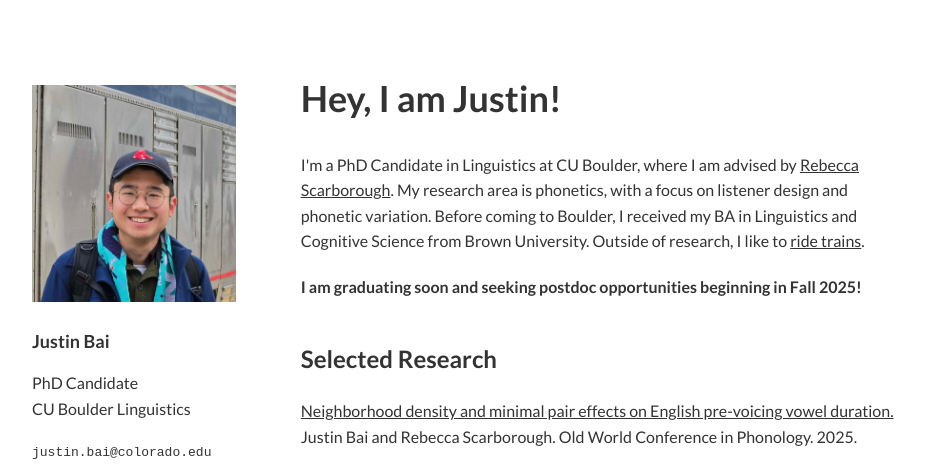
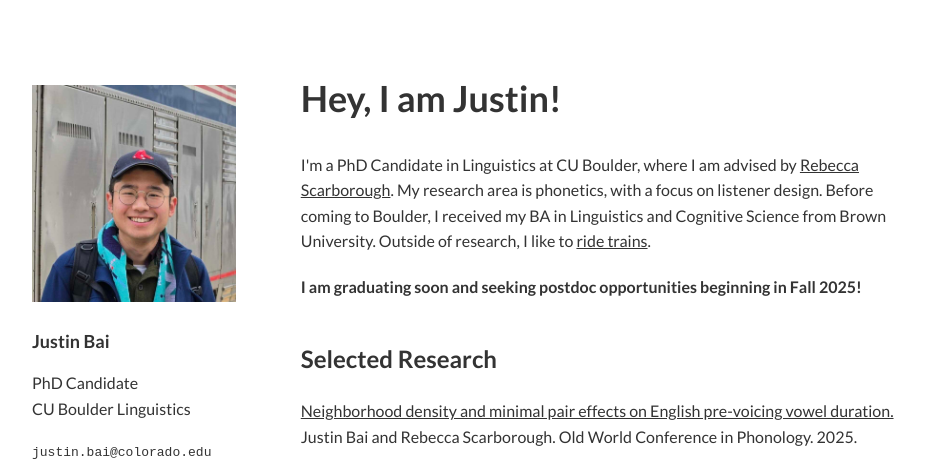
Before and after one commit to heyiamjustin/heyiamjustin.github.io, a plain HTML site: page index.html in a window 1280 px wide. Shown: the top 466 px of the page, without its empty margins (158-1096 px from the left). Drawn offline with Linux system fonts and the light colour scheme.

Commit message:
Update index.html

```diff
--- a/index.html
+++ b/index.html
@@ -146,7 +146,7 @@
             <h1>Hey, I am Justin!</h1>
             <p>
                 I'm a PhD Candidate in Linguistics at CU Boulder, where I am advised by <a href="https://www.colorado.edu/linguistics/rebecca-scarborough">Rebecca Scarborough</a>.
-                My research area is phonetics, with a focus on listener design and phonetic variation.
+                My research area is phonetics, with a focus on listener design.
                 Before coming to Boulder, I received my BA in Linguistics and Cognitive Science from Brown University.
                 Outside of research, I like to <a href="https://www.westword.com/news/denver-rtd-public-transit-free-fare-august-14828396">ride trains</a>.
             </p>
```
